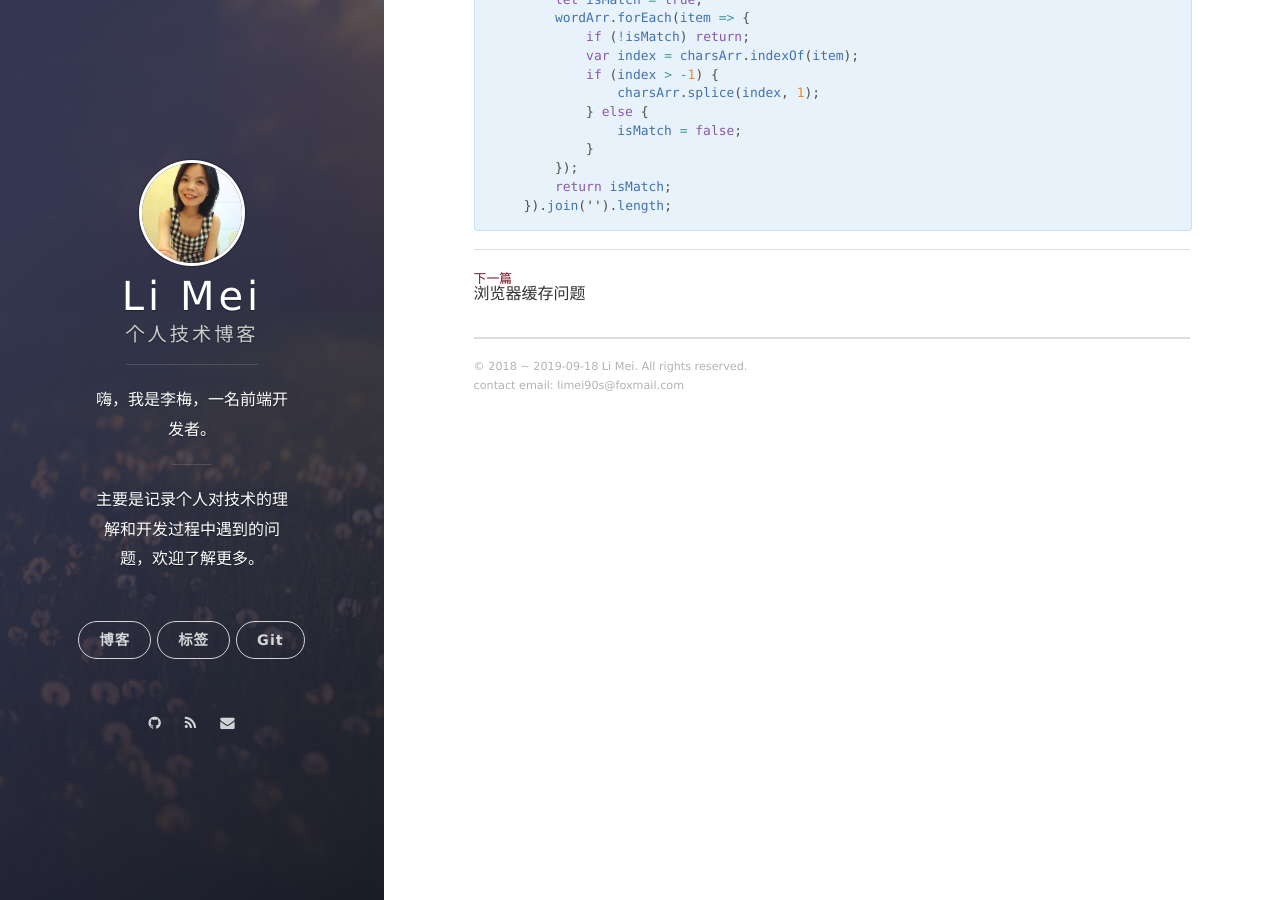
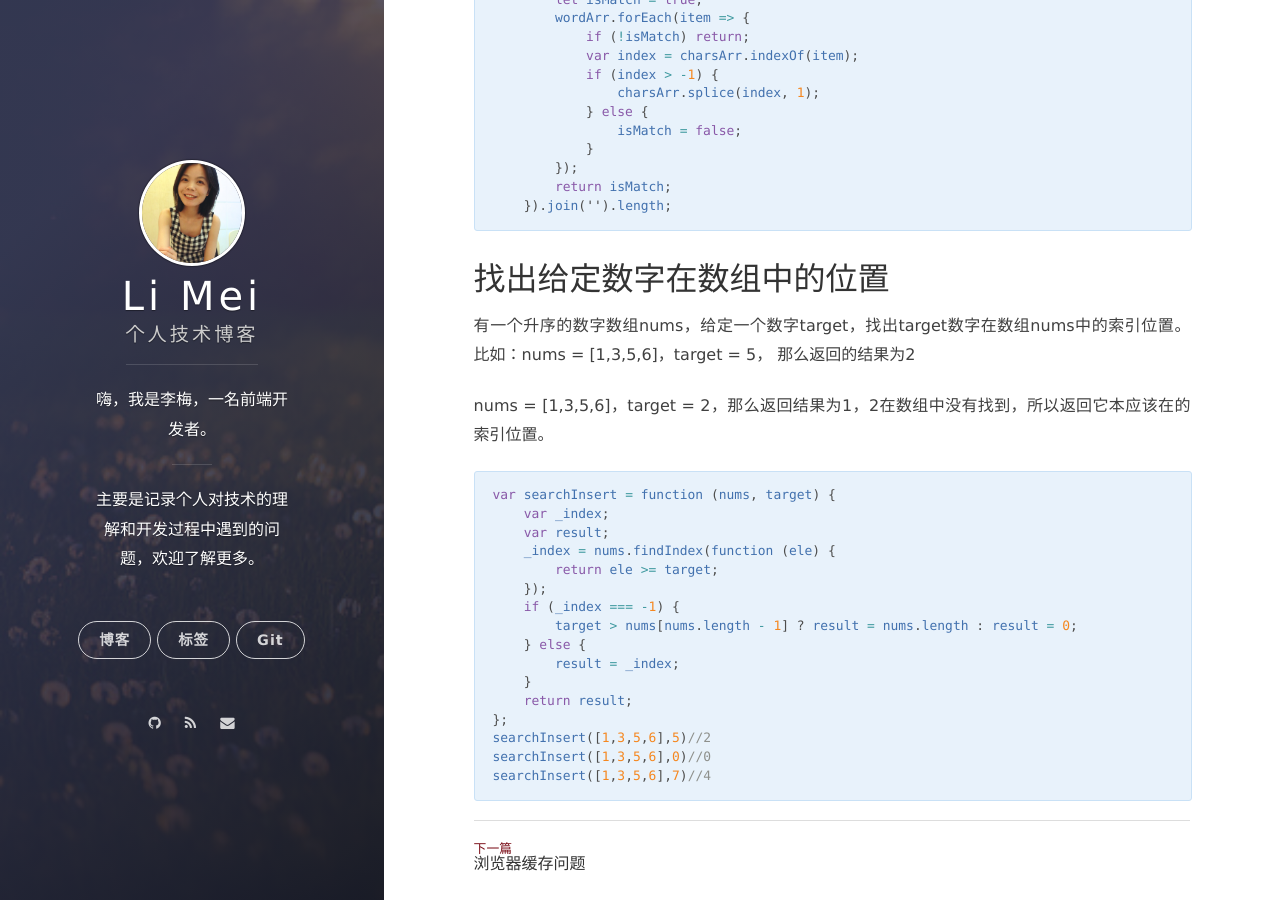
Before and after one commit to LiMeii/LiMeii.github.io, a Jekyll site: the page built from _posts/2018-09-01-js-algorithm01.md, in a window 1280 px wide and 900 px high, scrolled down 2433 px. Built offline with Jekyll 4.4.1, drawn with Linux system fonts in a browser that asks for light colours; nearby versions of some CDN libraries.

Commit message:
update algorithm post

````diff
--- a/_posts/2018-09-01-js-algorithm01.md
+++ b/_posts/2018-09-01-js-algorithm01.md
@@ -117,3 +117,29 @@ removeElement([0, 1, 2, 2, 3, 0, 4, 2], 2);//[0, 1, 3, 0, 4]
         return isMatch;
     }).join('').length;
 ```
+
+## 找出给定数字在数组中的位置
+有一个升序的数字数组nums，给定一个数字target，找出target数字在数组nums中的索引位置。
+比如：nums = [1,3,5,6]，target = 5， 那么返回的结果为2
+
+
+nums = [1,3,5,6]，target = 2，那么返回结果为1，2在数组中没有找到，所以返回它本应该在的索引位置。
+
+```js
+var searchInsert = function (nums, target) {
+    var _index;
+    var result;
+    _index = nums.findIndex(function (ele) {
+        return ele >= target;
+    });
+    if (_index === -1) {
+        target > nums[nums.length - 1] ? result = nums.length : result = 0;
+    } else {
+        result = _index;
+    }
+    return result;
+};
+searchInsert([1,3,5,6],5)//2
+searchInsert([1,3,5,6],0)//0
+searchInsert([1,3,5,6],7)//4
+```
````
